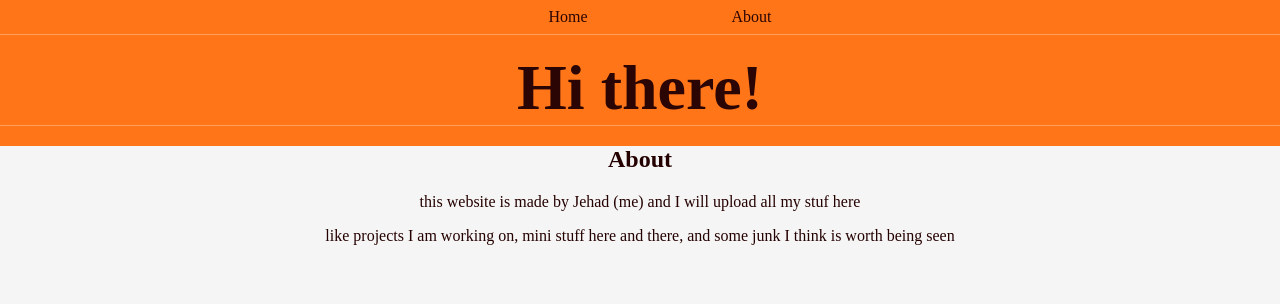
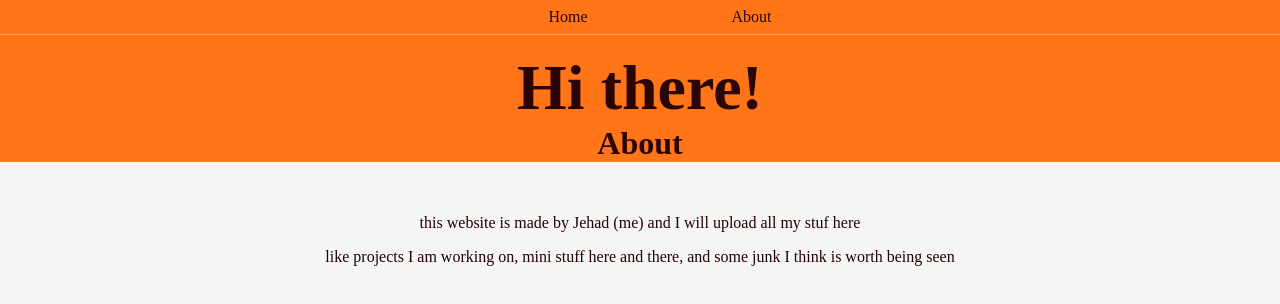
Before and after one commit to JJehadd/J-E-H-A-D, a plain HTML site: page about.html in a window 1280 px wide. Drawn offline with Linux system fonts and the light colour scheme.

Commit message:
Update about.html

```diff
--- a/about.html
+++ b/about.html
@@ -1,5 +1,5 @@
+<!DOCTYPE
 
-<!DOCTYPE
 <html>
     <head>
         <meta charset="utf-8">
@@ -9,16 +9,18 @@
     </head>
     <body>
             <header class="header">
-              <nav class="nav main-nav">
+              <nav class="nav" class="main-nav">
 			    	<ul class="main-nav">
 			    		<li><a href="index.html">Home</a></li>
 			    		<li><a href="about.html">About</a></li>
 			    	</ul>
-                    <h1 class="name">Hi there!</h1>
 			    </nav>
+                <h1 class="name">Hi there!</h1>
+                <h1 class="name-2"><b>About</b></h1>
             <header>
             <section class="section">
-                <h1 class="B"><b>About</b></h1>
+                <br>
+                <br>
                 <p>this website is made by Jehad (me) and I will upload all my stuf here</p>
                 <p>like projects I am working on, mini stuff here and there, and some junk I think is worth being seen</p>
             <section>
```
